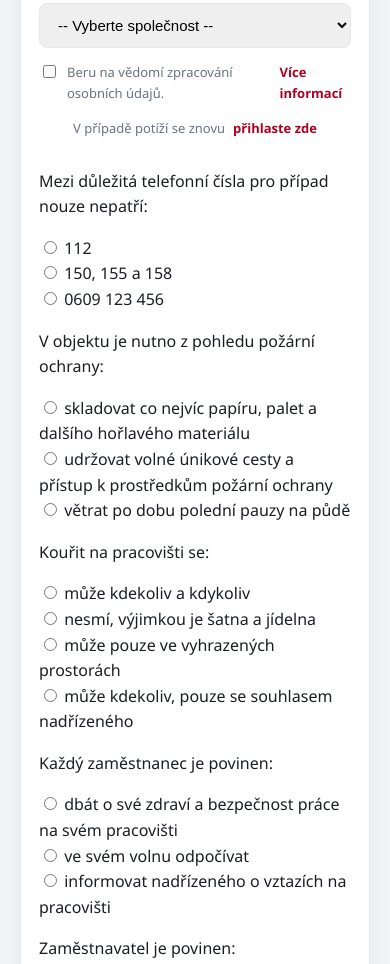
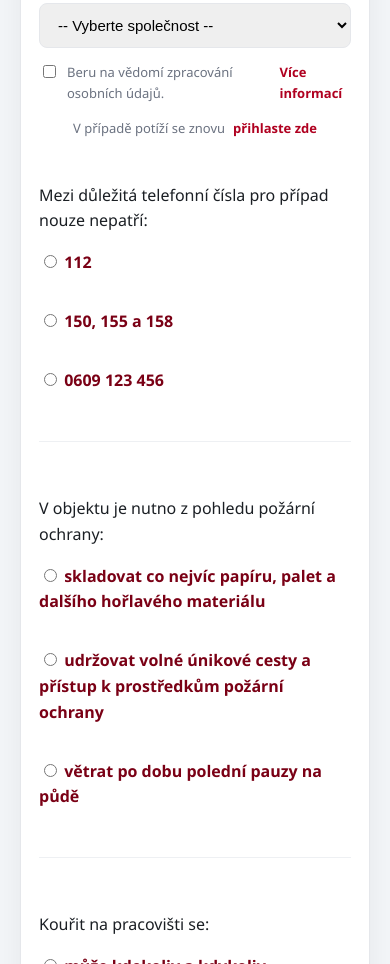
Before and after one commit to HiLoCookie/BOZP, a website: page index.html in a window 390 px wide. Shown: the part 1036-2000 px from the top of the page. Drawn offline with Linux system fonts and the light colour scheme.

Commit message:
Update style.css

```diff
--- a/style.css
+++ b/style.css
@@ -33,7 +33,7 @@ body {
 
   padding: 22px 16px;
 
-  background: #1f2937; /* enterprise dark */
+  background: #1f2937;
   color: white;
 
   box-shadow: 0 4px 16px rgba(0,0,0,0.2);
@@ -41,7 +41,6 @@ body {
 
 .logo {
   height: 55px;
-  filter: brightness(1.05);
 }
 
 .header-text h1 {
@@ -90,7 +89,7 @@ h2 {
   padding-left: 10px;
 }
 
-/* ================= PDF / EMBED ================= */
+/* ================= PDF ================= */
 embed {
   width: 100%;
   height: 650px;
@@ -107,7 +106,6 @@ embed {
   gap: 14px;
 }
 
-/* FIELD GROUP */
 .form-group {
   width: 100%;
   max-width: 450px;
@@ -123,7 +121,6 @@ embed {
   color: #374151;
 }
 
-/* INPUT + SELECT */
 .form-group input,
 .form-group select {
   padding: 12px 14px;
@@ -147,7 +144,7 @@ embed {
 .gdpr {
   max-width: 450px;
   font-size: 13px;
-  color: var(--muted);
+  color: #6b7280;
 
   display: flex;
   gap: 8px;
@@ -217,6 +214,32 @@ button:active {
   margin-right: auto;
 }
 
+/* ================= QUESTIONS (IMPORTANT FIX) ================= */
+#questions {
+  display: flex;
+  flex-direction: column;
+  gap: 18px;
+}
+
+/* každá otázka */
+#questions > * {
+  padding: 12px 0;
+  border-bottom: 1px solid #eef0f3;
+}
+
+#questions > *:last-child {
+  border-bottom: none;
+}
+
+/* otázky – zvýraznění */
+#questions label,
+.question {
+  color: var(--primary-dark);
+  font-weight: 600;
+  display: block;
+  margin-bottom: 8px;
+}
+
 /* ================= FOOTER ================= */
 footer {
   text-align: center;
@@ -232,12 +255,9 @@ footer a {
   text-decoration: none;
 }
 
-footer a:hover {
-  text-decoration: underline;
-}
-
 /* ================= RESPONSIVE ================= */
 @media (max-width: 768px) {
+
   .header {
     flex-direction: column;
     text-align: center;
@@ -255,4 +275,13 @@ footer a:hover {
     width: 100%;
     min-width: unset;
   }
+
+  /* 🔥 MOBILE QUESTION SPACING FIX */
+  #questions {
+    gap: 24px;
+  }
+
+  #questions > * {
+    padding: 14px 0;
+  }
 }
```
